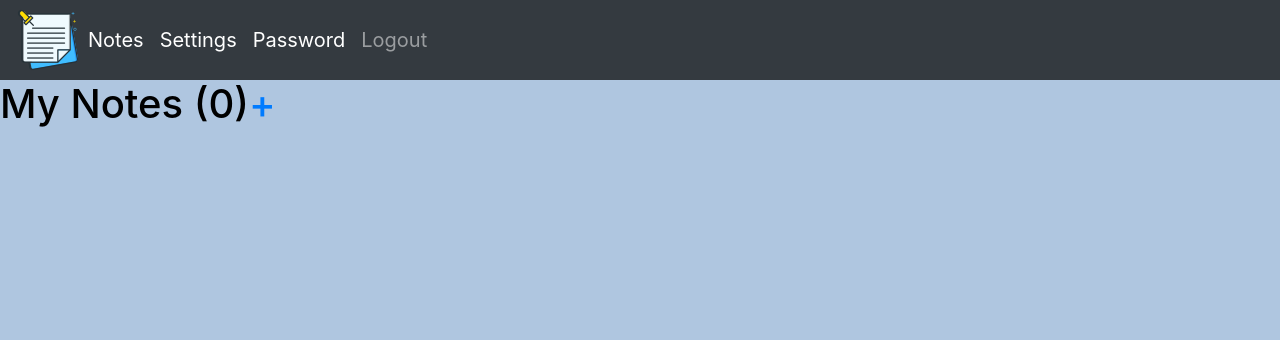
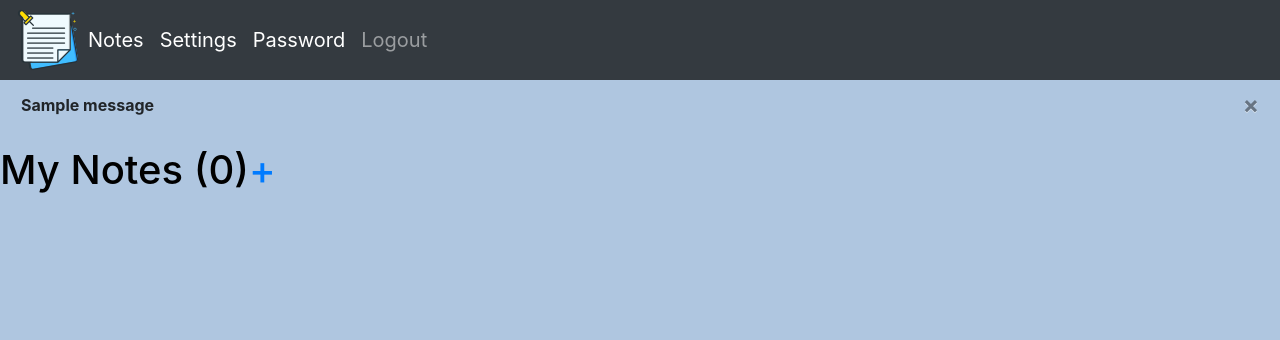
Before and after one commit to KonstantinaK98/MyNotes, a Django app: page / in a window 1280 px wide. Shown: the top 340 px of the page. Run offline with Django 3.2, Linux system fonts and the light colour scheme; a user stored in the database is signed in; data comes from the database, SQL or seed files in the repository; both versions use the stored data as it was after the commit; one stand-in notice (Sample message) is shown; some libraries are stand-ins or nearby versions.

Commit message:
Changes about showing messages

```diff
--- a/myNotes/noteApp/templates/noteApp/notes.html
+++ b/myNotes/noteApp/templates/noteApp/notes.html
@@ -4,6 +4,18 @@
 
 
 {% block content %}
+{% if messages %}
+        {% for message in messages %}
+        <div class="container-fluid p-0">
+        <div class="alert {{ message.tags }} alert-dismissible" role="alert" >
+            <button type="button" class="close" data-dismiss="alert" aria-label="Close">
+            <span aria-hidden="true">&times;</span>
+            </button>
+            <strong>{{ message }}</strong>
+        </div>
+        </div>
+        {% endfor %}
+{% endif %}
 
 <span class="createNoteLink"><h1 id="myNotes">My Notes ({{notes_num}}) </h1></span>
 <span class="createNoteLink"><a href="{% url 'createNote' %}"><h1> + </h1></a></span>
--- a/myNotes/noteApp/views.py
+++ b/myNotes/noteApp/views.py
@@ -5,7 +5,7 @@ from .forms import NoteEditForm,NoteCreateForm,CreateUserForm,SettingsForm
 import datetime
 from django.contrib.auth.forms import UserCreationForm, PasswordChangeForm
 from django.contrib import messages
-from django.contrib.auth import authenticate, login, logout
+from django.contrib.auth import authenticate, login, logout, update_session_auth_hash
 from django.contrib.auth.decorators import login_required
 from .decorators import unauthenticated_user, allowed_users, admin_only
 from django.contrib.auth.models import Group,User
@@ -23,6 +23,7 @@ def settings(request):
             form = SettingsForm(request.POST,instance=user)
             if form.is_valid():
                 form.save()
+                messages.success(request, "Your informations were successfully updated!")
                 return redirect('notes')
     context = {
         "form":form,
```
Also changed, not shown: myNotes/noteApp/templates/noteApp/change_password.html (+15 -8 lines), myNotes/db.sqlite3.
